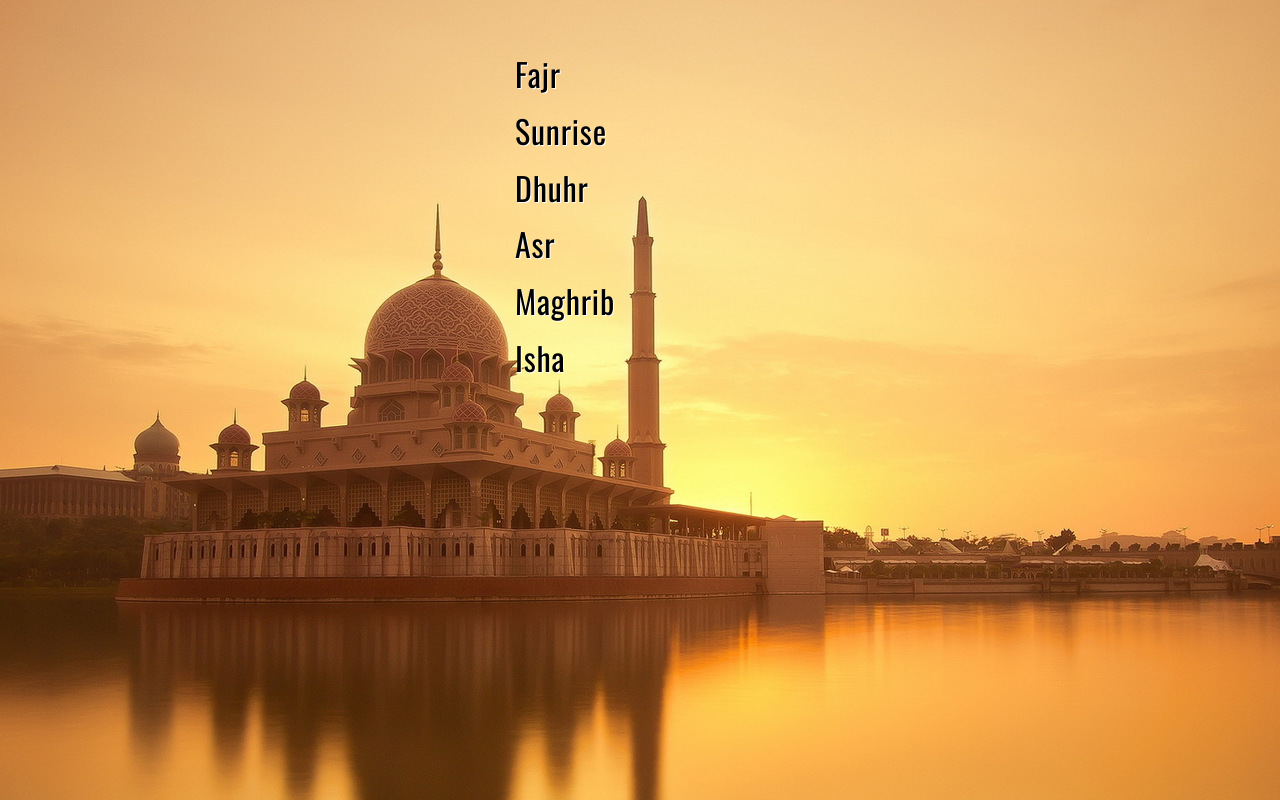
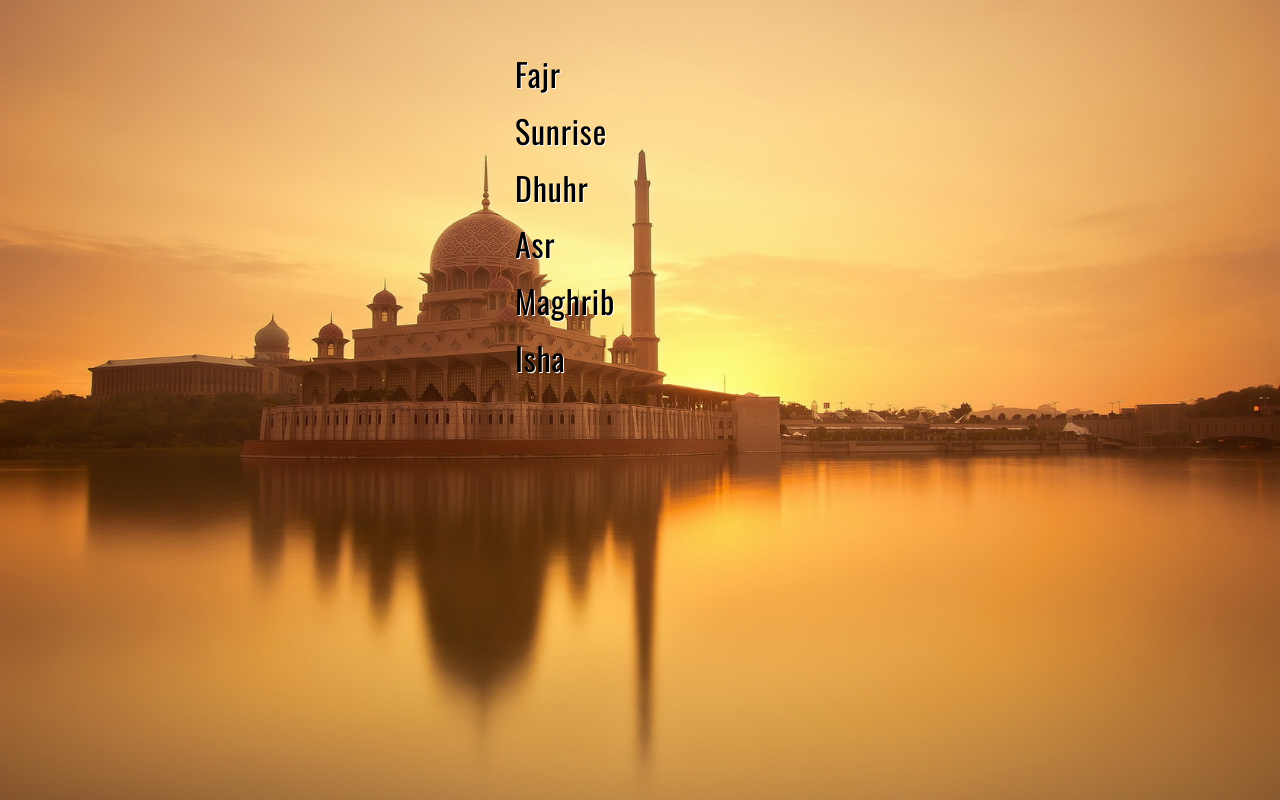
Before and after one commit to AbdullahChaudhry/muslim-prayer-times, a plain HTML site: page index.html in a window 1280 px wide. Drawn offline with nearby package versions, Linux system fonts and the light colour scheme; no server answers; a web font is replaced by a local one.

Commit message:
body height 100vh

```diff
--- a/css/main.css
+++ b/css/main.css
@@ -10,10 +10,11 @@ html {
 
 body {
   margin: 0;
+  height: 100vh;
   background-image: url('../img/mosque.jpg');
   background-repeat: no-repeat;
   background-position: top;
-  background-size: auto;
+  background-size: cover;
 }
 
 #container {
```
Also changed, not shown: img/mosque2.jpg (added).
